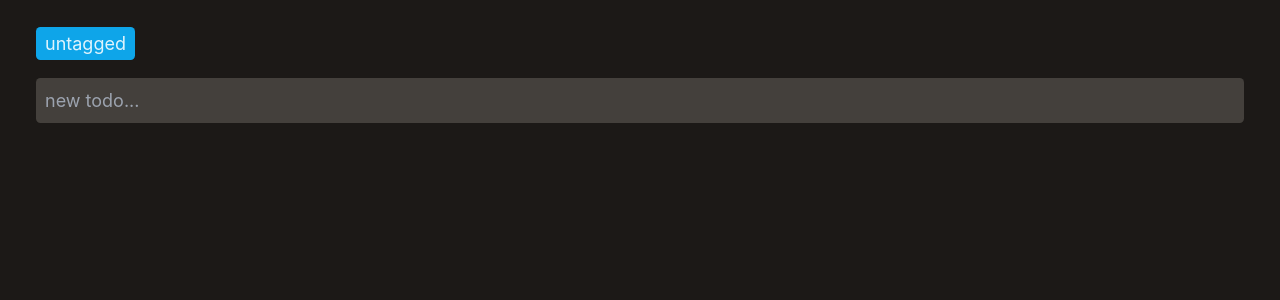
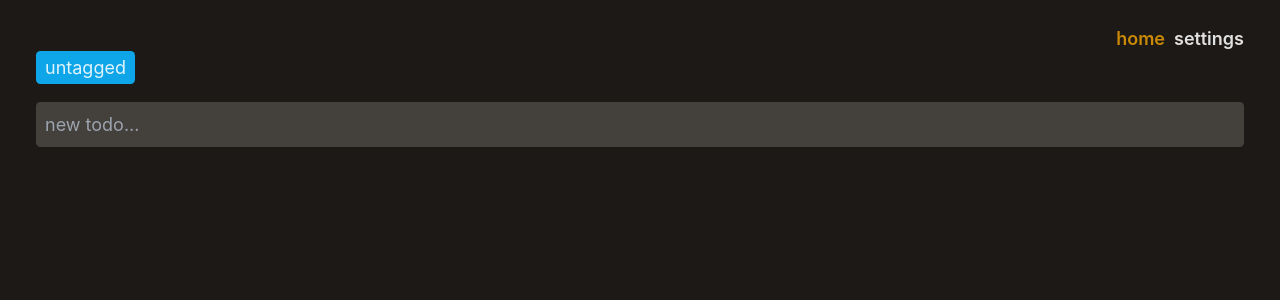
Before and after one commit to reivan/mit3, a React (Vite) app: page / in a window 1280 px wide. Shown: the top 300 px of the page. Built offline with nearby package versions, Linux system fonts and the light colour scheme.

Commit message:
add simplest router

```diff
--- a/src/components/App/App.tsx
+++ b/src/components/App/App.tsx
@@ -1,9 +1,9 @@
-import { TodoApp } from '../TodoApp/TodoApp';
+import { Router } from '../Router/Router';
 
 export function App() {
   return (
     <div className="pt-6">
-      <TodoApp />
+      <Router />
     </div>
   );
 }
--- /dev/null
+++ b/src/components/Router/Router.tsx
@@ -0,0 +1,48 @@
+import { useState } from 'react';
+import { TodoApp } from '../TodoApp/TodoApp';
+
+enum PAGES {
+  HOME,
+  SETTINGS
+}
+
+export function Router() {
+  const [currentPage, setCurrentPage] = useState(PAGES.HOME)
+
+  return (
+    <>
+      <div className="px-8 text-right">
+        <button
+          onClick={() => setCurrentPage(PAGES.HOME)}
+          className={`
+            font-semibold
+            ${getActiveColor(currentPage === PAGES.HOME)}
+            mr-2
+          `}
+        >
+          home
+        </button>
+        <button
+          onClick={() => setCurrentPage(PAGES.SETTINGS)}
+          className={`
+            font-semibold
+            ${getActiveColor(currentPage === PAGES.SETTINGS)}
+          `}
+        >
+          settings
+        </button>
+      </div>
+
+      {currentPage === PAGES.HOME && <TodoApp />}
+      {currentPage === PAGES.SETTINGS && 'settings page'}
+    </>
+  );
+}
+
+function getActiveColor(isActive: boolean) {
+  if (isActive) {
+    return 'text-yellow-600'
+  }
+
+  return ''
+}
```
